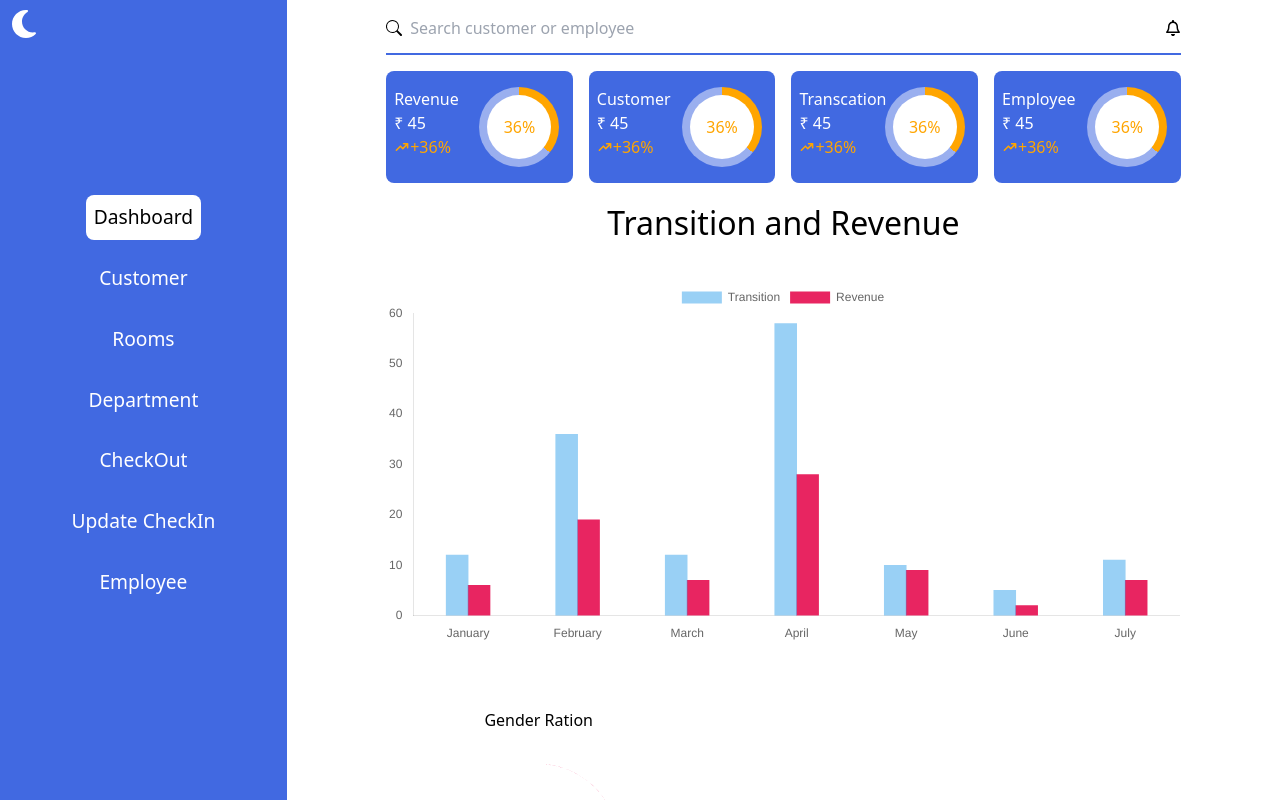
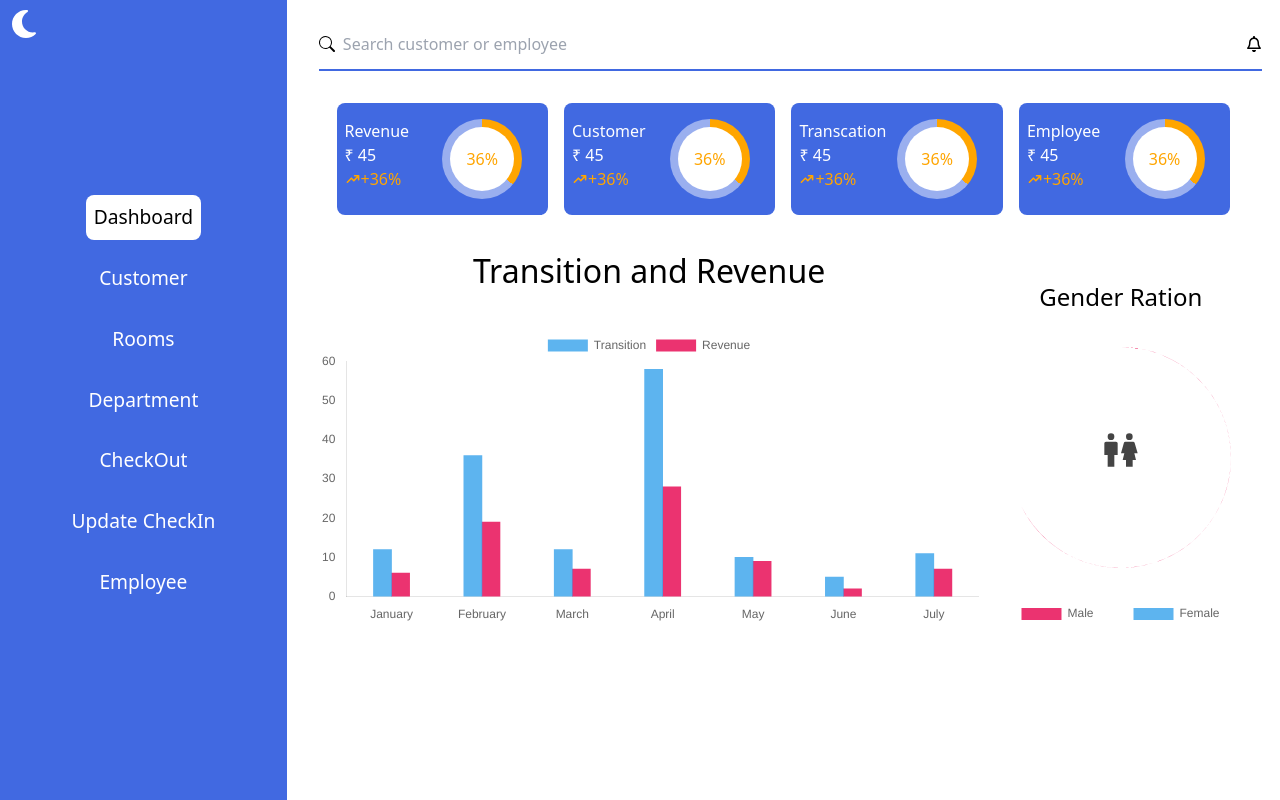
Before and after one commit to bittuankit/Hotel-Management-System, a React (Vite) app in the folder client/: page /dashboard in a window 1280 px wide. Built offline with nearby package versions, Linux system fonts and the light colour scheme.

Commit message:
Dashboard UI done

```diff
--- a/client/src/components/chart.jsx
+++ b/client/src/components/chart.jsx
@@ -67,7 +67,9 @@ export const BarChart = () => {
       {
         label: "Transition",
         data: transition_data,
-        backgroundColor: toggleTheme ? "#E82561" : "rgba(53, 162, 235, 0.5)",
+        backgroundColor: toggleTheme
+          ? "hsl(340,82%,56%)"
+          : "rgba(53,162,235,0.8)",
         barThickness: "flex",
         barPercentage: 1,
         categoryPercentage: 0.4,
@@ -75,7 +77,9 @@ export const BarChart = () => {
       {
         label: "Revenue",
         data: revenue_data,
-        backgroundColor: toggleTheme ? "rgba(53, 162, 235, 0.5)" : "#E82561",
+        backgroundColor: toggleTheme
+          ? "rgba(53,162,235,0.8)"
+          : "hsl(340,82%,56%)",
         barThickness: "flex",
         barPercentage: 1,
         categoryPercentage: 0.4,
--- a/client/src/pages/dashboard.jsx
+++ b/client/src/pages/dashboard.jsx
@@ -36,8 +36,8 @@ const Dashboard = () => {
             flexDirection={"row"}
             alignItems={"center"}
             justifyContent={"space-between"}
-            width={"80%"}
-            margin={"1rem auto"}
+            width={"95%"}
+            margin={"2rem"}
             paddingBottom={".8rem"}
             borderBottom={"2px solid royalblue"}
           >
@@ -85,8 +85,8 @@ const Dashboard = () => {
             alignItems={"center"}
             justifyContent={"space-between"}
             gap={"1rem"}
-            margin={"auto"}
-            width={"80%"}
+            width={"90%"}
+            margin={"1rem auto"}
           >
             {/* Revenue  */}
             <div
@@ -413,8 +413,13 @@ const Dashboard = () => {
               </div>
             </div>
           </Stack>
-          <Stack className="chart" width={"80%"} m={"1rem auto"}>
-            <div className="line-chart">
+          <Stack
+            className="chart"
+            width={"95%"}
+            margin={"2rem"}
+            flexDirection={"row"}
+          >
+            <div className="line-chart" style={{ width: "70%" }}>
               <h1
                 style={{
                   textAlign: "center",
@@ -427,20 +432,10 @@ const Dashboard = () => {
               </h1>
               <BarChart />
             </div>
-          </Stack>
-          <Stack
-            className="gender-chart"
-            width={"80%"}
-            m={"1rem auto"}
-            flexDirection={"row"}
-            gap={"2rem"}
-            p={"0 2rem 2rem 0"}
-          >
             <div
-              className="chart"
+              className="gender"
               style={{
-                maxWidth: "40%",
-                padding: "1rem",
+                width: "30%",
                 position: "relative",
               }}
             >
@@ -448,6 +443,7 @@ const Dashboard = () => {
                 style={{
                   textAlign: "center",
                   margin: "2rem 0",
+                  fontSize: "1.5rem",
                 }}
               >
                 Gender Ration
@@ -456,7 +452,7 @@ const Dashboard = () => {
                 labels={["Male", "Female"]}
                 data={[23, 11]}
                 backgroundColor={["hsl(340,82%,56%)", "rgba(53,162,235,0.8)"]}
-                cutout={90}
+                cutout={120}
               />
               <p
                 style={{
@@ -471,7 +467,6 @@ const Dashboard = () => {
                 <BiMaleFemale />
               </p>
             </div>
-            <div className="table"></div>
           </Stack>
         </main>
       </Stack>
```
